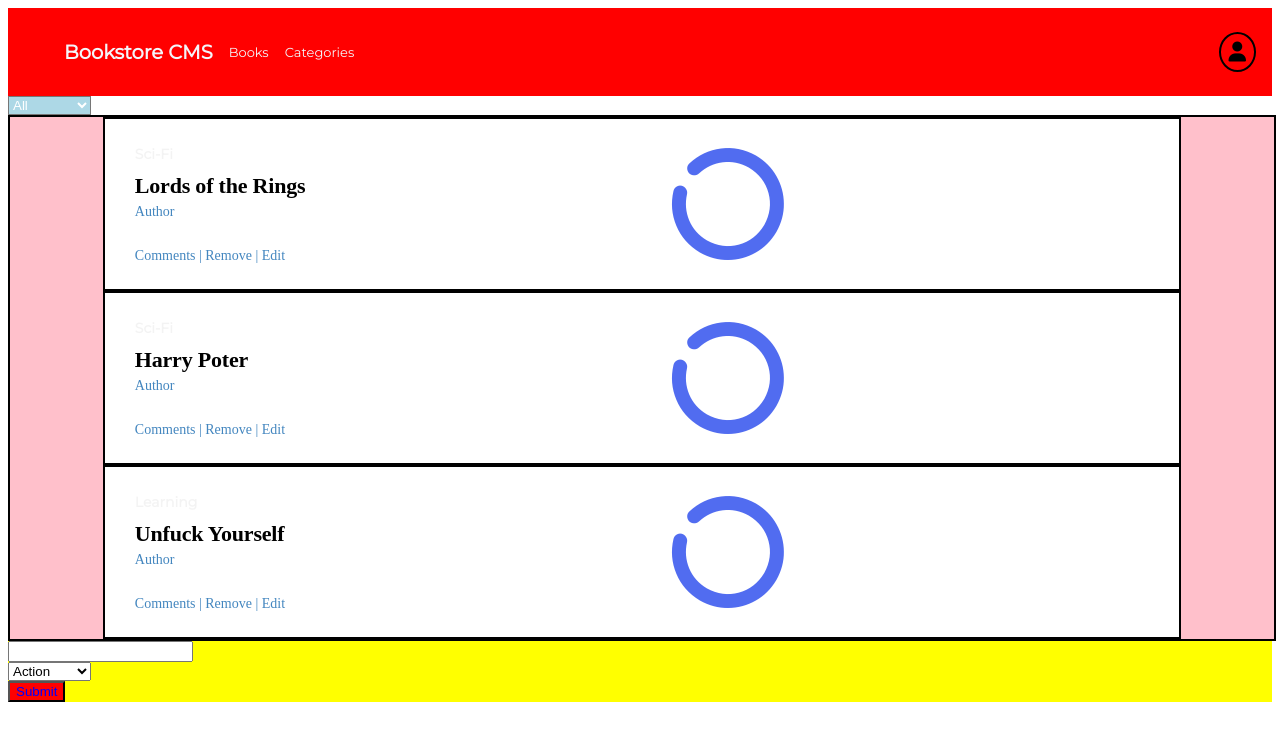
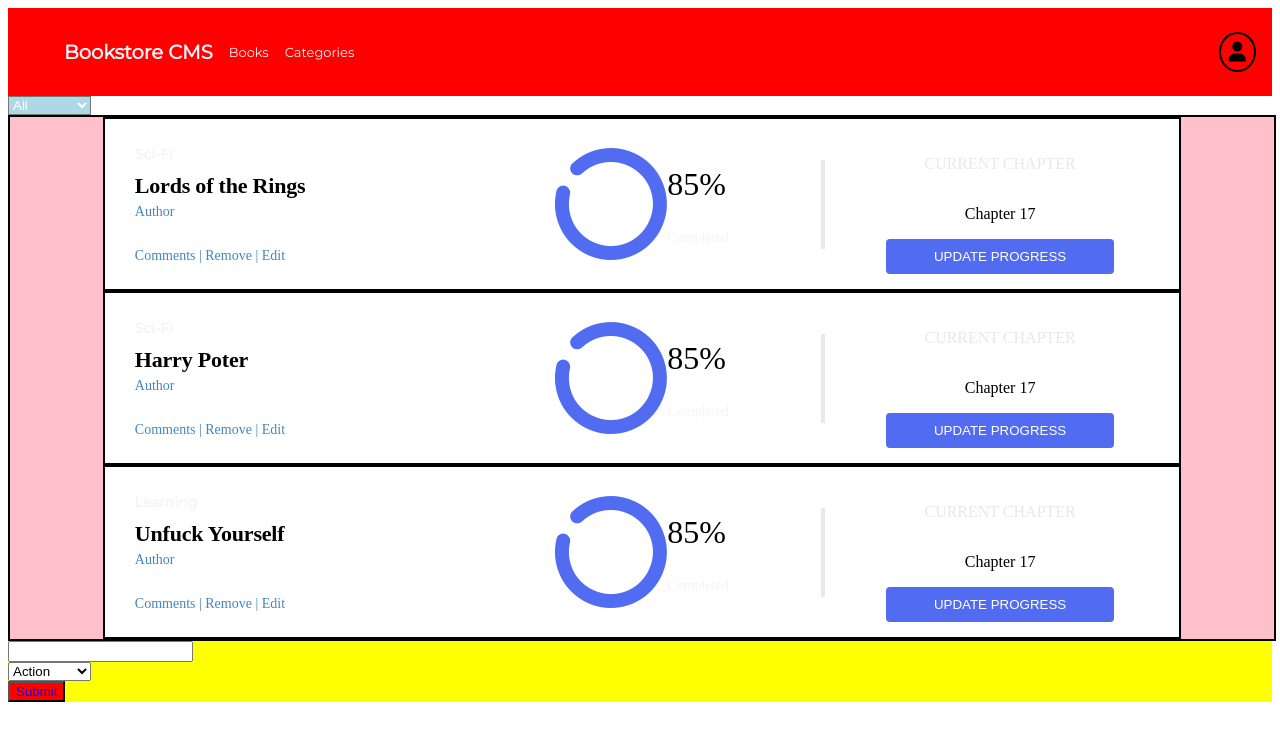
Before and after one commit to mariosknl/book_store, a React (Create React App) app: page / in a window 1280 px wide. Shown: the top 740 px of the page. Built offline with nearby package versions, Linux system fonts and the light colour scheme.

Commit message:
add styling for the president cards

```diff
--- a/src/components/Book.js
+++ b/src/components/Book.js
@@ -2,7 +2,7 @@
 import PropTypes from 'prop-types';
 import styled from 'styled-components';
 import StyledRowCenter from './layout/StyledRowCenter';
-import styledRowRight from './layout/StyledRowRight';
+import StyledRowRight from './layout/StyledRowRight';
 import StyledRowLeft from './layout/StyledRowLeft';
 
 const StyledBookCard = styled.div`
@@ -22,6 +22,7 @@
 
       <StyledRowLeft title={title} category={category} handleRemove={handleRemove} />
       <StyledRowCenter />
+      <StyledRowRight />
     </StyledBookCard>
   );
 }
--- a/src/components/layout/StyledRowCenter.js
+++ b/src/components/layout/StyledRowCenter.js
@@ -10,19 +10,47 @@
   padding: 20px 30px;
   display: flex;
   align-items: center;
-  justify-content: space-between;
+  justify-content: center;
 
   i {
     font-size: 7rem;
     transform: rotate(-60deg);
     color: hsla(230, 84%, 63%, 1);
   }
+
+  h2 {
+    font-size: 32px;
+    font-weight: normal;
+    font-stretch: normal;
+    font-style: normal;
+    line-height: normal;
+    letter-spacing: normal;
+    color: black;
+  }
+
+  h5 {
+    opacity: 0.5;
+    font-size: 14px;
+    font-weight: normal;
+    font-stretch: normal;
+    font-style: normal;
+    line-height: normal;
+    letter-spacing: normal;
+    color: #e8e8e8;
+  }
+
 `;
 
-export default function StyledRowCenter(props) {
+export default function StyledRowCenter() {
   return (
     <StyledRowCenterSide>
       <i className="fas fa-circle-notch" />
+      <div className="content">
+        <h2>85%</h2>
+        <h5>
+          Completed
+        </h5>
+      </div>
     </StyledRowCenterSide>
   );
 }
--- a/src/components/layout/StyledRowRight.js
+++ b/src/components/layout/StyledRowRight.js
@@ -11,15 +11,50 @@
   box-sizing: border-box;
   padding: 20px 30px;
   display: flex;
+  flex-direction: column;
   align-items: center;
   justify-content: space-between;
+  position: relative;
+
+  &::before {
+    content: '';
+    border: solid 2px #e8e8e8;
+    position: absolute;
+    height: 50%;
+    left: 0;
+    top: 24%;
+  }
+
+  .top {
+    color: #e8e8e8;
+  }
+
+  .middle {
+    color: black;
+  }
+
+  button {
+    background: hsla(230, 84%, 63%, 1);
+    padding: 10px 3rem;
+    box-sizing: border-box;
+    color: white;
+    border: none;
+    border-radius: 4px;
+  }
 `;
 
-export default function StyledRowRight(props) {
-  const { children } = props;
+export default function StyledRowRight() {
   return (
     <StyledRowCenterSide>
-      {children}
+      <p className="top">
+        CURRENT CHAPTER
+      </p>
+      <p className="middle">
+        Chapter 17
+      </p>
+      <button type="submit" className="bottom">
+        UPDATE PROGRESS
+      </button>
     </StyledRowCenterSide>
   );
 }
```
